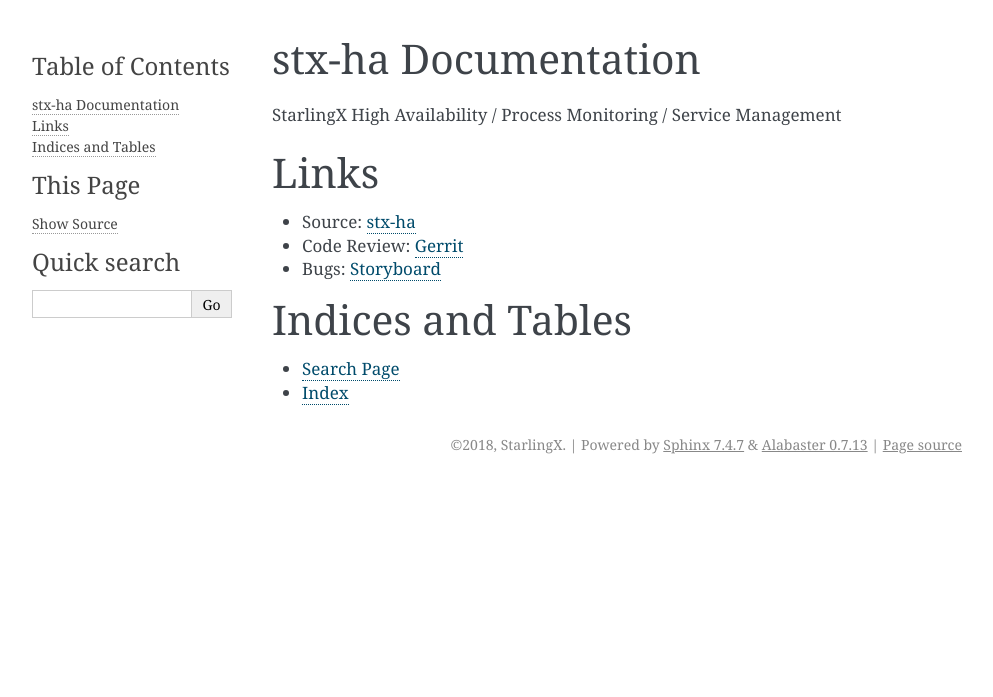
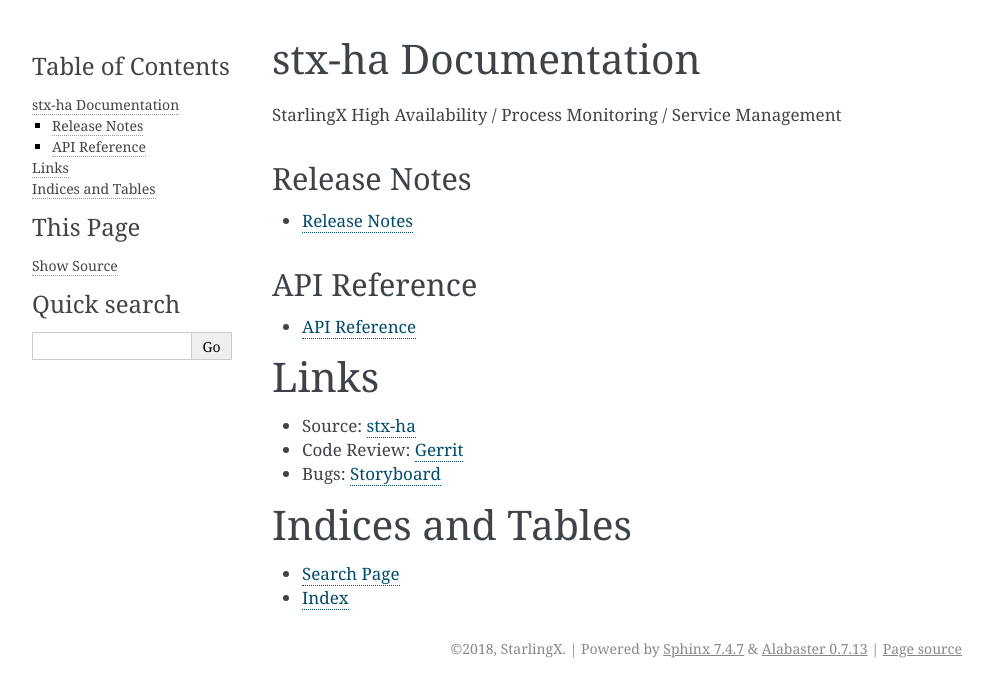
Before and after one commit to openstack-archive/stx-ha, a Sphinx documentation site: the page built from doc/source/index.rst, in a window 1280 px wide. Shown: the top 697 px of the page, without its empty margins (148-1141 px from the left). Built offline with Sphinx 7.4.7, drawn with Linux system fonts in a browser that asks for light colours.

Commit message:
Add api-ref and relnotes publish jobs
* Add pointers in the main doc to api-ref and releasenotes pages
* Add publish-stx-api-ref and publish-stx-releasenotes jobs
* Add search at bottom of api-ref and relnotes pages to trigger the jobs

Change-Id: I0791ab622ed187d8bdf93e5b848fa70a0d3e6c2c
Signed-off-by: Abraham Arce <abraham.arce.moreno@intel.com>

```diff
--- a/api-ref/source/index.rst
+++ b/api-ref/source/index.rst
@@ -9,3 +9,5 @@
    :maxdepth: 2
 
    api-ref-smapi-v1-ha
+
+:ref:`search`
--- a/doc/source/index.rst
+++ b/doc/source/index.rst
@@ -6,6 +6,22 @@
 .. toctree::
    :maxdepth: 2
    :caption: Contents:
+
+Release Notes
+-------------
+
+.. toctree::
+   :maxdepth: 1
+
+   Release Notes <https://docs.starlingx.io/releasenotes/stx-ha>
+
+API Reference
+-------------
+
+.. toctree::
+   :maxdepth: 1
+
+   API Reference <https://docs.starlingx.io/api-ref/stx-ha>
 
 Links
 =====
--- a/releasenotes/source/index.rst
+++ b/releasenotes/source/index.rst
@@ -5,3 +5,5 @@
    :maxdepth: 2
 
    unreleased
+
+:ref:`search`
```
Also changed, not shown: .zuul.yaml.
